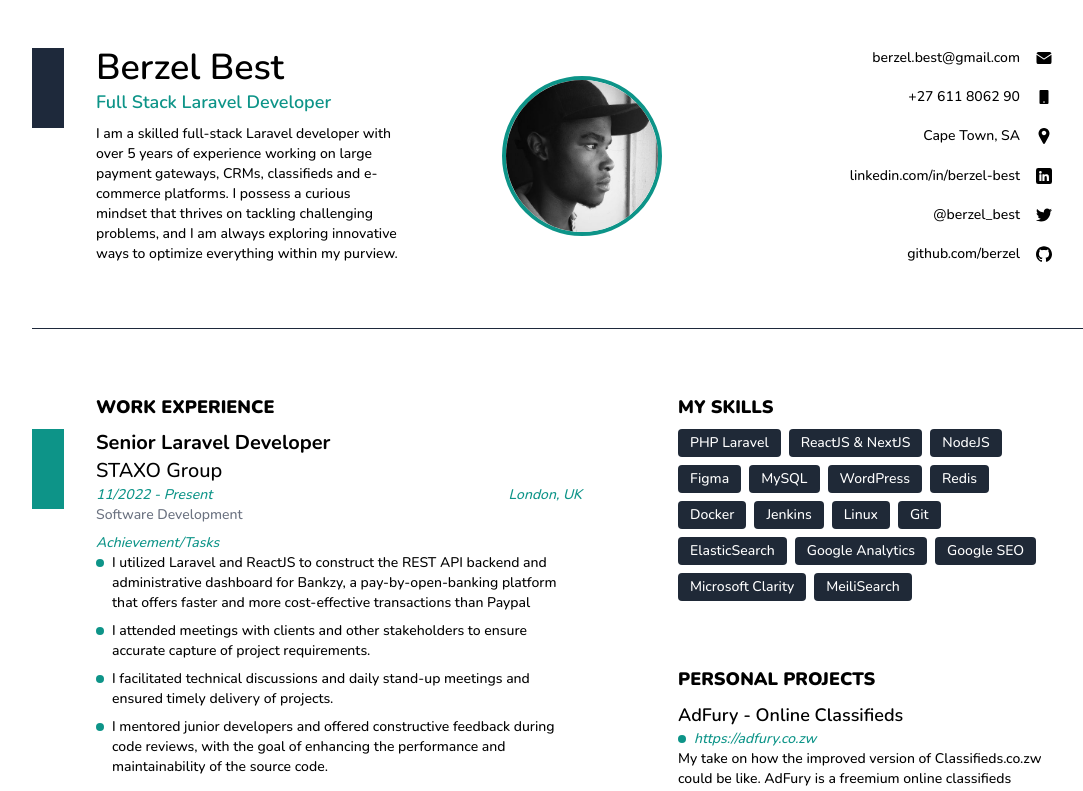
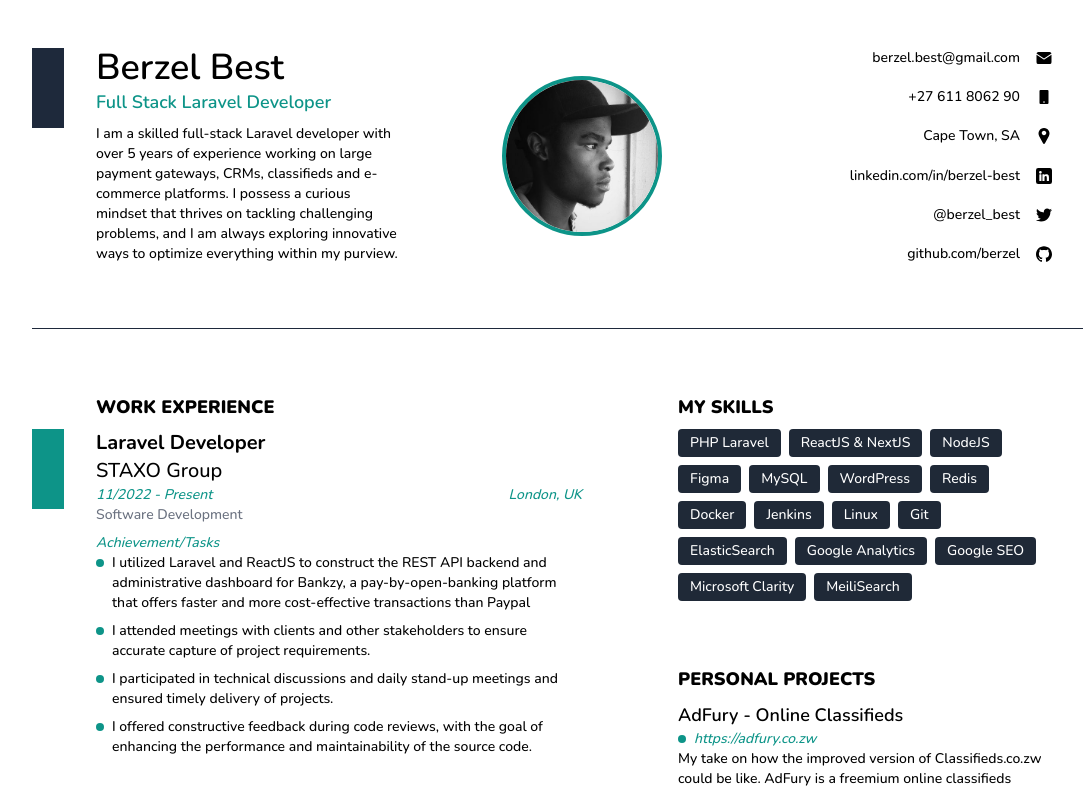
Before and after one commit to berzel/resume, a Next.js app: page / in a window 1280 px wide. Shown: the top 791 px of the page, without its empty margins (58-1141 px from the left). Built offline with nearby package versions, Linux system fonts and the light colour scheme.

Commit message:
Update index.js

```diff
--- a/pages/index.js
+++ b/pages/index.js
@@ -173,7 +173,7 @@ export default function Home() {
               <div className="space-y-10">
                 <div className="flex flex-shrink-0 mt-2 before:block before:flex-shrink-0 before:h-20 before:w-8 before:bg-teal-600 before:mr-8">
                   <div>
-                    <h2 className='text-xl font-bold'>Senior Laravel Developer</h2>
+                    <h2 className='text-xl font-bold'>Laravel Developer</h2>
                     <h3 className='text-xl'>STAXO Group</h3>
                     <div className='flex justify-between w-full italic text-teal-600'>
                       <span>11/2022 - Present</span>
@@ -198,12 +198,12 @@ export default function Home() {
                         </li>
                         <li className='flex before:block before:h-2 before:w-2 before:mt-[0.35rem] before:mr-2 before:bg-teal-600 before:flex-shrink-0 before:rounded-full'>
                           <p>
-                            I facilitated technical discussions and daily stand-up meetings and ensured timely delivery of projects.
+                            I participated in technical discussions and daily stand-up meetings and ensured timely delivery of projects.
                           </p>
                         </li>
                         <li className='flex before:block before:h-2 before:w-2 before:mt-[0.35rem] before:mr-2 before:bg-teal-600 before:flex-shrink-0 before:rounded-full'>
                           <p>
-                            I mentored junior developers and offered constructive feedback during code reviews, with the goal of enhancing the performance and maintainability of the source code.
+                            I offered constructive feedback during code reviews, with the goal of enhancing the performance and maintainability of the source code.
                           </p>
                         </li>
                       </ul>
```
